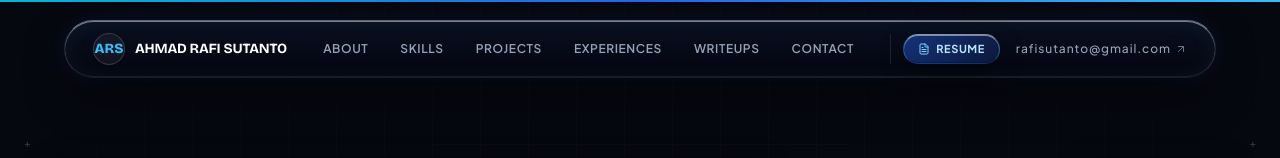
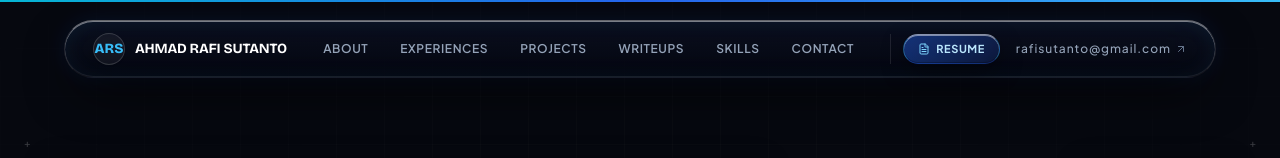
Before and after one commit to darflashxd/portfolio, a Next.js app: page / in a window 1280 px wide. Shown: the top 158 px of the page. Built offline with nearby package versions, Linux system fonts and the light colour scheme.

Commit message:
feat(layout): reorder sections to highlight experiences before projects, move skills above contact, and set R&D activist photo

```diff
--- a/src/app/page.tsx
+++ b/src/app/page.tsx
@@ -6,13 +6,13 @@ import { Navbar } from "@/components/Navbar";
 import { Hero } from "@/components/Hero";
 import { CandidateStrip } from "@/components/ui/CandidateStrip";
 import { About } from "@/components/About";
-import { Skills } from "@/components/Skills";
-import { Projects } from "@/components/Projects";
 import { Footer } from "@/components/Footer";
 
 // Chunk heavy below-the-fold interactive sections for lightweight initial main-thread execution
 const Experience = dynamic(() => import("@/components/Experience").then((m) => m.Experience));
+const Projects = dynamic(() => import("@/components/Projects").then((m) => m.Projects));
 const CTFArchive = dynamic(() => import("@/components/CTFArchive").then((m) => m.CTFArchive));
+const Skills = dynamic(() => import("@/components/Skills").then((m) => m.Skills));
 const Contact = dynamic(() => import("@/components/Contact").then((m) => m.Contact));
 
 // Lazy-load off-screen and desktop-only interactive components for fast First Contentful Paint
@@ -49,10 +49,10 @@ export default function Home() {
         <Hero isLoaded={true} />
         <CandidateStrip />
         <About />
+        <Experience />
+        <Projects />
+        <CTFArchive />
         <Skills />
-        <Projects />
-        <Experience />
-        <CTFArchive />
         <Contact />
       </main>
 
--- a/src/components/Footer.tsx
+++ b/src/components/Footer.tsx
@@ -33,10 +33,10 @@ export function Footer() {
           <nav className="flex flex-wrap gap-4 sm:gap-6 uppercase tracking-wider text-xs font-semibold text-studio-muted" aria-label="Footer navigation">
             <a href="#hero" className="hover:text-studio-text transition-colors py-2">Hero</a>
             <a href="#about" className="hover:text-studio-text transition-colors py-2">About</a>
+            <a href="#experience" className="hover:text-studio-text transition-colors py-2">Experiences</a>
+            <a href="#projects" className="hover:text-studio-text transition-colors py-2">Projects</a>
+            <a href="#writeups" className="hover:text-studio-text transition-colors py-2">Writeups</a>
             <a href="#skills" className="hover:text-studio-text transition-colors py-2">Skills</a>
-            <a href="#projects" className="hover:text-studio-text transition-colors py-2">Projects</a>
-            <a href="#experience" className="hover:text-studio-text transition-colors py-2">Experiences</a>
-            <a href="#writeups" className="hover:text-studio-text transition-colors py-2">Writeups</a>
             <a href="#contact" className="hover:text-studio-text transition-colors py-2">Contact</a>
             <button
               type="button"
--- a/src/components/Navbar.tsx
+++ b/src/components/Navbar.tsx
@@ -9,10 +9,10 @@ import { cn } from "@/lib/utils";
 
 const NAV_ITEMS = [
   { label: "About", href: "#about", num: "01", id: "about" },
-  { label: "Skills", href: "#skills", num: "02", id: "skills" },
+  { label: "Experiences", href: "#experience", num: "02", id: "experience" },
   { label: "Projects", href: "#projects", num: "03", id: "projects" },
-  { label: "Experiences", href: "#experience", num: "04", id: "experience" },
-  { label: "Writeups", href: "#writeups", num: "05", id: "writeups" },
+  { label: "Writeups", href: "#writeups", num: "04", id: "writeups" },
+  { label: "Skills", href: "#skills", num: "05", id: "skills" },
   { label: "Contact", href: "#contact", num: "06", id: "contact" },
 ];
 
--- a/src/data/portfolioData.ts
+++ b/src/data/portfolioData.ts
@@ -436,9 +436,9 @@ export const portfolioData = {
         ],
         photos: [
           {
-            src: "/images/experience/exp-ctf-1.jpg",
-            alt: "CSC CTF Problem Setting Session",
-            caption: "Challenge authoring and artifact validation test harness",
+            src: "/images/profile/profile.jpg",
+            alt: "Ahmad Rafi Sutanto — Research & Development Activist",
+            caption: "Ahmad Rafi Sutanto — Research and Development Activist at Cyber Security Community (CSC)",
           },
         ],
         link: "https://www.linkedin.com/in/rafisutanto/",
```
